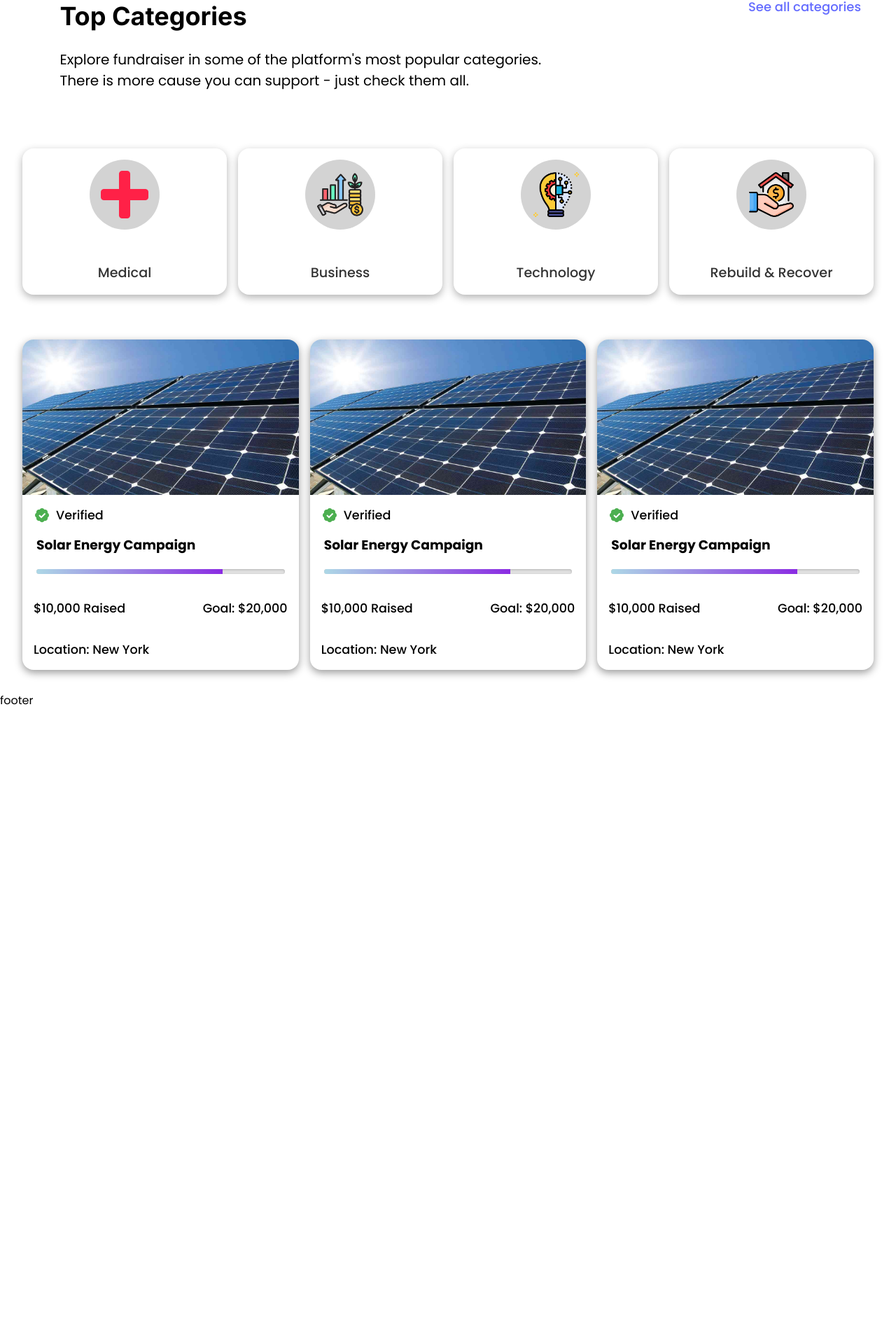
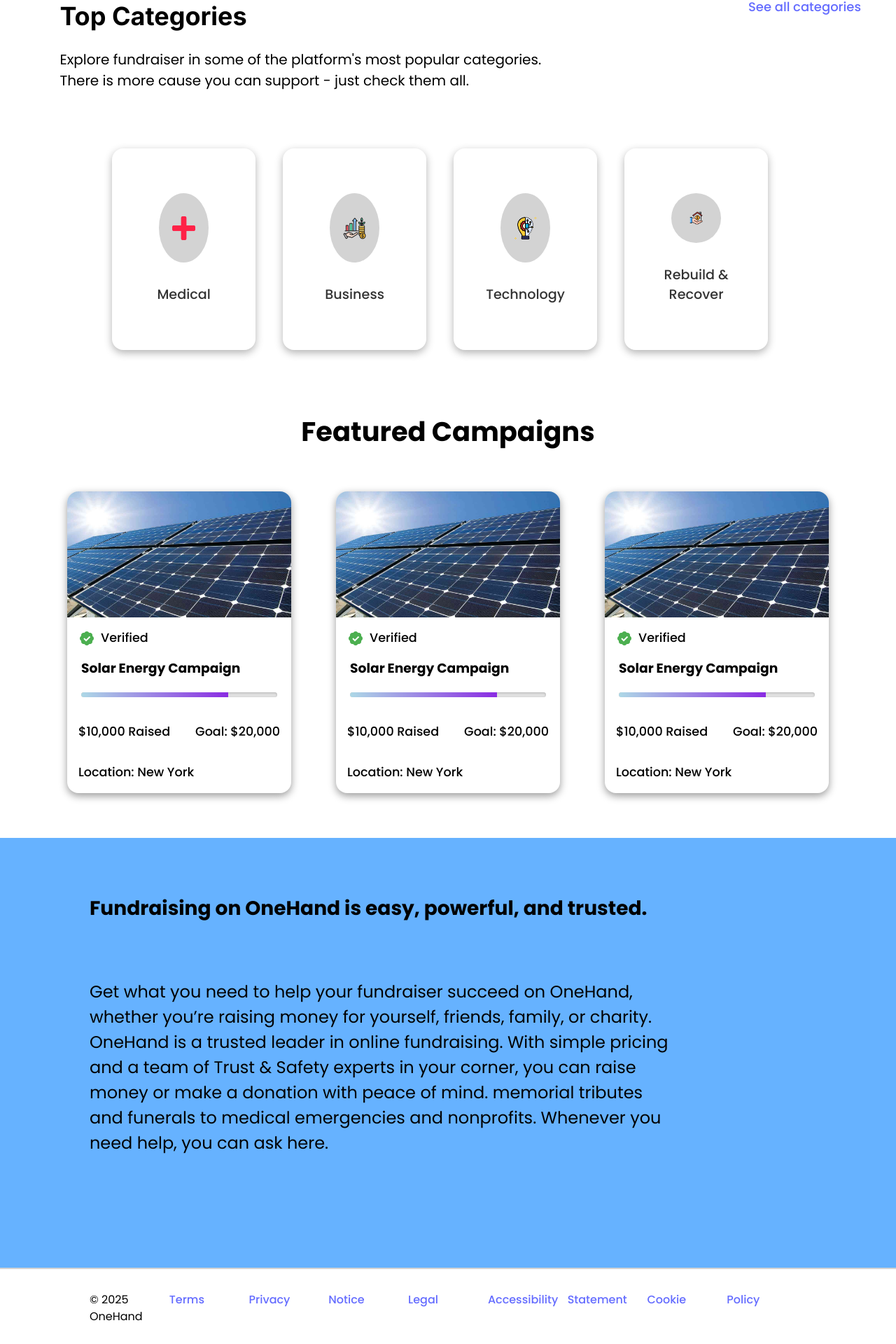
Before and after one commit to DevLord261/OneHand_frontend, a React (Vite) app: page / in a window 1280 px wide. Shown: the part 854-2774 px from the top of the page at 70% size. Before the commit the page ends 1867 px from the top, so only its background shows below. Built offline with nearby package versions, Linux system fonts and the light colour scheme.

Commit message:
finish homepage

```diff
--- a/src/pages/Home.tsx
+++ b/src/pages/Home.tsx
@@ -13,7 +13,7 @@ function NewHome() {
     <div className={styles.container}>
       <nav>{/* <ToolBar /> */}</nav>
       <main className={styles.container}>
-        <div className={styles.herosection}>
+        <section className={styles.herosection}>
           <picture>
             <source srcSet="Hero.webp" type="image/webp" />
             <img
@@ -32,11 +32,11 @@ function NewHome() {
             </label>
             <button>Start a Campaign</button>
           </div>
-        </div>
+        </section>
         {/* caregory section */}
-        <div className={styles.categoriesSection}>
+        <section className={styles.categoriesSection}>
           <div className={styles.categtext}>
-            <label className={styles.categtitle}>Top Categories</label>
+            <h2 className={styles.categtitle}>Top Categories</h2>
             <div>
               <p>
                 Explore fundraiser in some of the platform's most popular
@@ -54,20 +54,37 @@ function NewHome() {
           >
             See all categories
           </a>
-        </div>
-        <div className={styles.categorycontainer}>
+        </section>
+        <section className={styles.categorycontainer}>
           <CategoryCard logo={Medical} name="Medical" />
           <CategoryCard logo={Business} name="Business" />
           <CategoryCard logo={Technology} name="Technology" />
           <CategoryCard logo={Restoring} name="Rebuild & Recover" />
-        </div>
-        <div className={styles.Categcontainer}>
+        </section>
+        <section className={styles.Categcontainer}>
+          <h1>Featured Campaigns</h1>
           <CampaignCard />
           <CampaignCard />
           <CampaignCard />
-        </div>
+        </section>
+        <section className={styles.trustworthy}>
+          <h3>Fundraising on OneHand is easy, powerful, and trusted.</h3>
+          <p>
+            Get what you need to help your fundraiser succeed on OneHand,
+            whether you’re raising money for yourself, friends, family, or
+            charity. OneHand is a trusted leader in online fundraising. With
+            simple pricing and a team of Trust & Safety experts in your corner,
+            you can raise money or make a donation with peace of mind. memorial
+            tributes and funerals to medical emergencies and nonprofits.
+            Whenever you need help, you can ask here.
+          </p>
+        </section>
       </main>
-      <footer>footer</footer>
+      <footer className={styles.footer}>
+        <p>© 2025 OneHand</p>
+        <a>Terms</a> <a>Privacy</a> <a>Notice</a> <a>Legal</a>{" "}
+        <a>Accessibility</a> <a>Statement</a> <a>Cookie</a> <a>Policy</a>
+      </footer>
     </div>
   );
 }
--- a/src/styles/Card.module.css
+++ b/src/styles/Card.module.css
@@ -3,21 +3,21 @@
     flex-direction: column;
     align-items: center;
     justify-content: center;
-
-    padding: 1rem;
-    height: 100%;
+    padding: 4rem 2rem;
+    width: 90%;
     color: black;
     border-radius: 1rem;
     box-shadow: 0 4px 12px rgba(0, 0, 0, 0.3);
     font-weight: bold;
     font-size: 20px;
     text-align: center;
-    gap: 3rem;
+    gap: 2rem;
+    cursor: pointer;
 }
 
 .roundedimg img {
     width: 100%;
-    height: 100%;
+    height: 50%;
     object-fit: contain;
 }
 
@@ -28,8 +28,8 @@
     background: lightgray;
     padding: 1rem;
     border-radius: 50%;
-    width: 100px;
-    height: 100px;
+    width: 50%;
+    height: 100%;
     overflow: hidden;
 }
 
--- a/src/styles/Home.module.css
+++ b/src/styles/Home.module.css
@@ -124,11 +124,55 @@ footer {
     display: grid;
     grid-template-columns: 1fr 1fr 1fr 1fr;
     gap: 1rem;
-    padding: 2rem;
+    padding: 2rem 10rem;
 }
 .Categcontainer {
     display: grid;
     grid-template-columns: 1fr 1fr 1fr;
+    grid-template-rows: 1fr auto;
+    grid-template-areas: "h1 h1 h1";
+    gap: 4rem;
+    padding: 4rem 6rem;
+    margin: 0 auto;
+}
+.Categcontainer > h1 {
+    grid-area: h1;
+    text-align: center;
+    font-size: clamp(1rem, 3vw, 2.5rem);
+}
+.emergency {
+    display: grid;
+    grid-template-columns: 1fr 1fr 1fr;
+    grid-template-areas: "h2 h2 h2";
     gap: 1rem;
-    padding: 2rem;
+    padding: 2rem 6rem;
+    margin: 0 auto;
+    text-align: center;
+    justify-items: center;
+    align-content: center;
+    width: 80%;
 }
+.emergency > h2 {
+    grid-area: h2;
+}
+
+.trustworthy {
+    background-color: #66b2ff; /*rgb(1, 45, 25);*/
+    padding: 5rem 8rem;
+    font-size: clamp(1rem, 2vw, 1.5rem);
+}
+
+.trustworthy > p {
+    padding: 5rem 0rem;
+    padding-right: 12rem;
+}
+
+.footer {
+    display: grid;
+    border-top: 2px solid lightgray;
+    grid-template-columns: 1fr 1fr 1fr 1fr 1fr 1fr 1fr 1fr 1fr;
+    padding: 2rem 8rem;
+}
+.footer > a {
+    cursor: pointer;
+}
```
